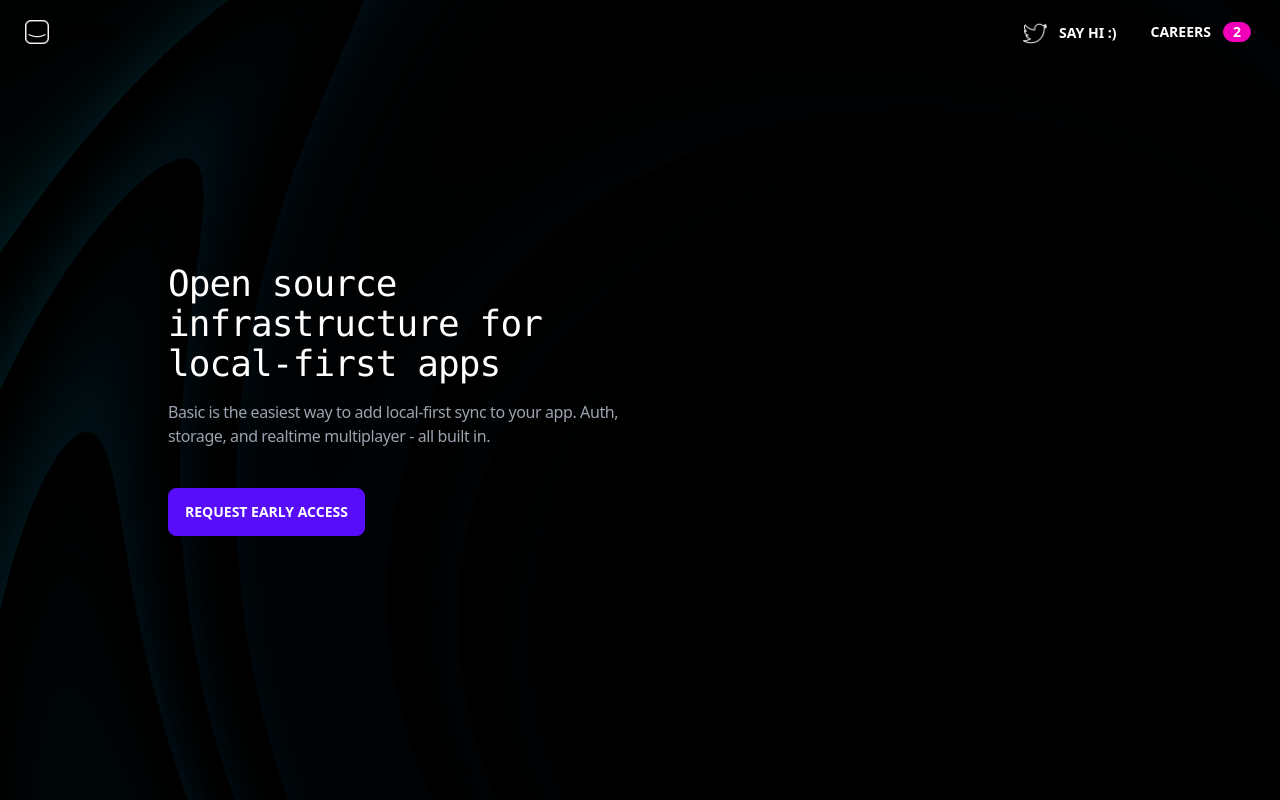
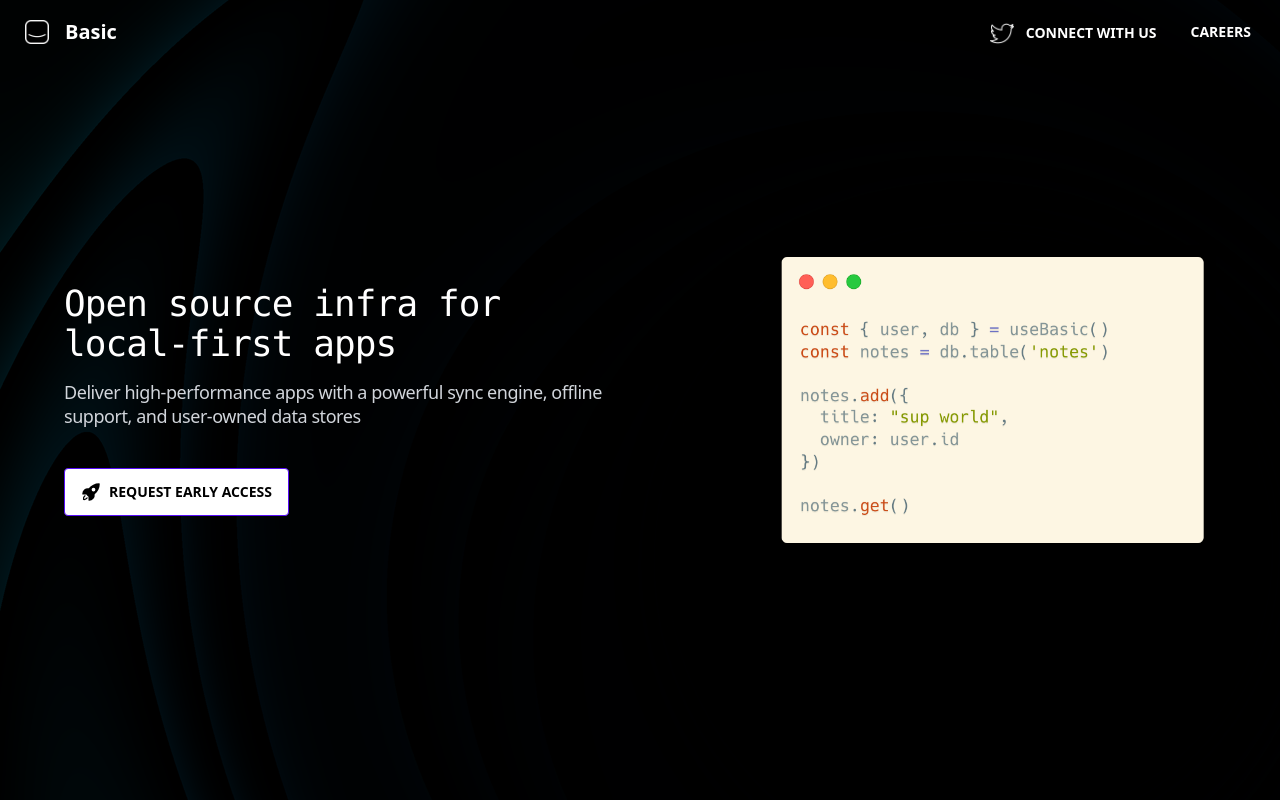
Before and after one commit to basicdb/basic-website, a Next.js app: page / in a window 1280 px wide. Shown: the top 800 px of the page. Built offline with nearby package versions, Linux system fonts and the light colour scheme.

Commit message:
changes for splash section

```diff
--- a/package.json
+++ b/package.json
@@ -9,6 +9,7 @@
     "lint": "next lint"
   },
   "dependencies": {
+    "@heroicons/react": "^2.1.5",
     "@types/node": "18.15.3",
     "@types/react": "18.0.28",
     "@types/react-dom": "18.0.11",
--- a/src/pages/index.tsx
+++ b/src/pages/index.tsx
@@ -4,6 +4,7 @@
 import Head from 'next/head'
 import Image from 'next/image'
 import { Inter } from 'next/font/google'
+import { RocketLaunchIcon } from '@heroicons/react/24/solid'; // Import any icon you want to use
 import styles from '@/styles/Home.module.css'
 
 const inter = Inter({ subsets: ['latin'] })
@@ -50,7 +51,7 @@ const NavBar = () => {
       <div className="flex-1">
         {/* <Image alt="twitter" width={50} height={50} src="/icons/twitter.png" className="h-6 w-6" /> */}
 
-        <a className="btn btn-ghost normal-case text-xl">
+        <a className="btn btn-ghost normal-case text-xl" style={{ color: "white" }}>
           <Image alt="twitter" width={50} height={50} src="/logo.png" className="h-6 w-6 mr-4" />
           Basic</a>
       </div>
@@ -61,11 +62,12 @@ const NavBar = () => {
             <a className="btn btn-ghost " href='https://twitter.com/basic_db' target="_blank" rel="noreferrer" >
               {/* <Image alt="twitter" width={50} height={50} src="https://img.icons8.com/ios/50/000000/twitter--v1.png" className="h-6 w-6" /> */}
               <Image alt="twitter" width={25} height={25} src="/icons/twitter.png" className="h-6 w-6" />
-              Say hi :)
+              Connect with us
             </a>
           </li>
           <li>
-            <a href="https://basic.tech/careers" target="_blank" rel="noreferrer" className="btn btn-ghost ">Careers<span className="indicator-item badge badge-secondary ">2</span></a>
+            {/* <a href="https://basic.tech/careers" target="_blank" rel="noreferrer" className="btn btn-ghost ">Careers<span className="indicator-item badge badge-secondary ">2</span></a> */}
+            <a href="https://basic.tech/careers" target="_blank" rel="noreferrer" className="btn btn-ghost ">Careers</a>
           </li>
         </ul>
       </div>
@@ -75,39 +77,44 @@ const NavBar = () => {
 
 const HeroSection = () => {
   return (
-
-    <section className='bg-black ' style={{ backgroundImage: `url('/bg.png')` }}>
-
-
-      <div className="py-24 flex flex-col justify-center min-h-screen ">
-
+    <section className='bg-black' style={{ backgroundImage: `url('/bg.png')` }}>
+      <div className="py-24 flex flex-col justify-center min-h-screen">
         <NavBar />
-
         <div className="relative px-8">
-          <div className="max-w-3xl text-center lg:text-left">
-            <div className="max-w-xl mx-auto text-center lg:p-10 lg:text-left">
-              <div><p className="text-2xl font-medium font-mono tracking-tight text-white sm:text-4xl">
-                Open source infrastructure for <br /> <span className='text-4xl'>local-first apps</span>
-              </p>
-                <p className="max-w-xl mt-4 text-base tracking-tight text-gray-400">
-                  Basic is the easiest way to add local-first sync to your app. Auth, storage, and realtime multiplayer - all built in.
+          <div className="max-w-6xl mx-auto grid grid-cols-1 lg:grid-cols-2 gap-8 items-center">
+            <div className="text-center lg:text-left">
+              <div>
+                <p className="text-2xl font-medium font-mono tracking-tight text-white sm:text-4xl">
+                  Open source infra for <br /> <span className='text-4xl'>local-first apps</span>
                 </p>
+                <h3 className="max-w-xl mx-auto lg:mx-0 mt-4 text-base tracking-tight text-gray-300" style={{ fontSize: 18 }}>
+                  Deliver high-performance apps with a powerful sync engine, offline support, and user-owned data stores
+                </h3>
               </div>
-
               <div className="flex flex-col items-center justify-center gap-3 mt-10 lg:flex-row lg:justify-start">
-
-                <a href="https://airtable.com/shr5ALU6Ha9uBzErA" target="_blank" rel="noreferrer" className="btn btn-primary" >Request Early Access</a>
-
-                {/* <a href="https://basic.tech/careers" target="_blank" rel="noreferrer" className="btn btn-secondary ">We're Hiring! Join our team :) </a> */}
-
+                <a
+                  href="https://airtable.com/shr5ALU6Ha9uBzErA"
+                  target="_blank"
+                  rel="noreferrer"
+                  className="btn btn-primary flex items-center justify-center bg-white text-black py-2 px-4 rounded hover:text-white"
+                >
+                  <RocketLaunchIcon className="h-5 w-5 mr-2 hover:text-white" /> Request Early Access
+                </a>
               </div>
-
+            </div>
+            <div className="hidden lg:flex justify-center lg:justify-end">
+              <Image
+                alt="basic code snippet"
+                width={1000}
+                height={1000}
+                src="/basic_snippet.png"
+                className="w-full max-w-md h-auto object-contain"
+              />
             </div>
           </div>
         </div>
       </div>
     </section>
-
   )
 }
 
```
Also changed, not shown: public/basic_snippet.png (added), 1 other file (tests, documents, lock files or other folders).
